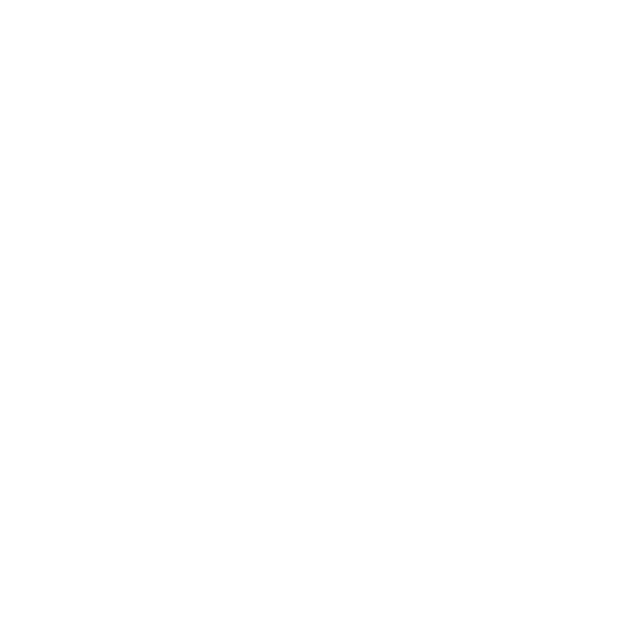
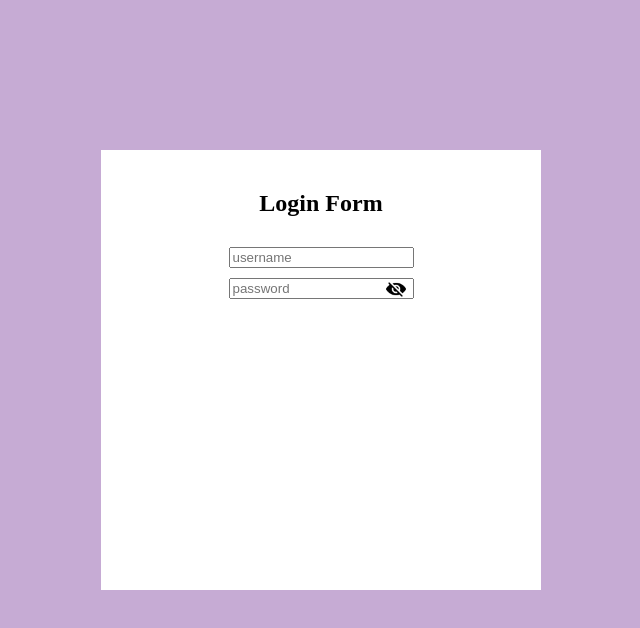
Before and after one commit to Surbhi-Patle-11/Password-Toggler, a plain HTML site: page index.html in a window 1280 px wide. Shown: the whole page, without its empty margins (319-959 px from the left). Drawn offline with Linux system fonts and the light colour scheme.

Commit message:
create sturcture of form and add icon inside inpute

```diff
--- a/index.html
+++ b/index.html
@@ -3,9 +3,19 @@
 <head>
     <meta charset="UTF-8">
     <meta name="viewport" content="width=device-width, initial-scale=1.0">
-    <title>Document</title>
+    <title>password-toggler</title>
+    <link rel="stylesheet" href="./style.css">
 </head>
 <body>
+    <div class="form-wrapper">
+
+        <div class="form-box">
+             <h2>Login Form</h2>
+            <input type="text" placeholder="username" >
+            <input type="password" placeholder="password" id="pswrd">
+
+        </div> <img src="./images/hidden-img.png" class="eye-icon">
+    </div>
 
 </body>
 </html>
--- a/style.css
+++ b/style.css
@@ -1,5 +1,31 @@
-*{
-    background-color: black;
+body{
+    background-color: rgb(198, 171, 212);
     margin: 0px;
     padding: 0px;
 }
+
+
+.form-wrapper{
+    background-color: white;
+    width: 400px;
+    height: 400px;
+    margin: 0 auto;
+    margin-top: 150px;
+   padding: 20px;
+   position: relative;
+}
+.eye-icon{
+    height: 20px;
+    position: absolute;
+    top: 129px;
+
+    right: 135px;
+
+}
+.form-box{
+    display: flex;
+    flex-direction: column;
+    justify-content: center;
+    align-items: center;
+    gap: 10px;
+}
```
